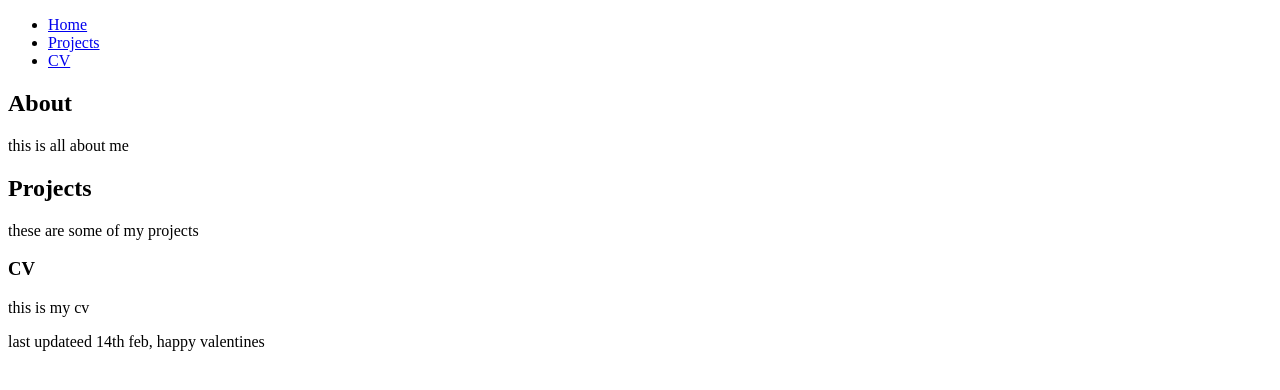
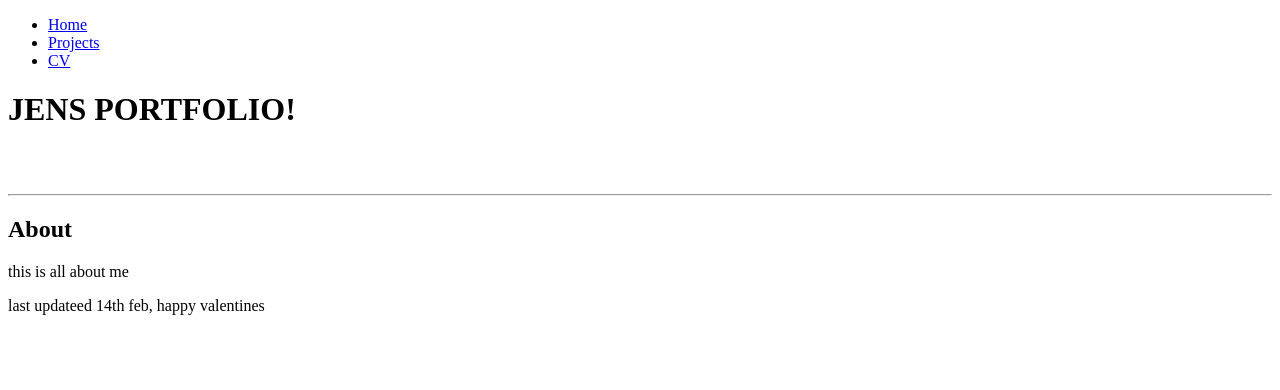
Before and after one commit to nyamuri/portfolio, a plain HTML site: page index.html in a window 1280 px wide. Drawn offline with Linux system fonts and the light colour scheme.

Commit message:
Update index.html

```diff
--- a/index.html
+++ b/index.html
@@ -16,14 +16,14 @@
   </head>
 
   <body>
+    <h1>JENS PORTFOLIO!</h1>
+
+    <br></br>
+
+    <hr></hr>
+
     <h2>About</h2>
     <p>this is all about me</p>
-
-    <h2>Projects</h2>
-    <p>these are some of my projects</p>
-
-    <h3>CV</h3>
-    <p>this is my cv</p>
 
     <footer>
       <p>last updateed 14th feb, happy valentines</p>
```
